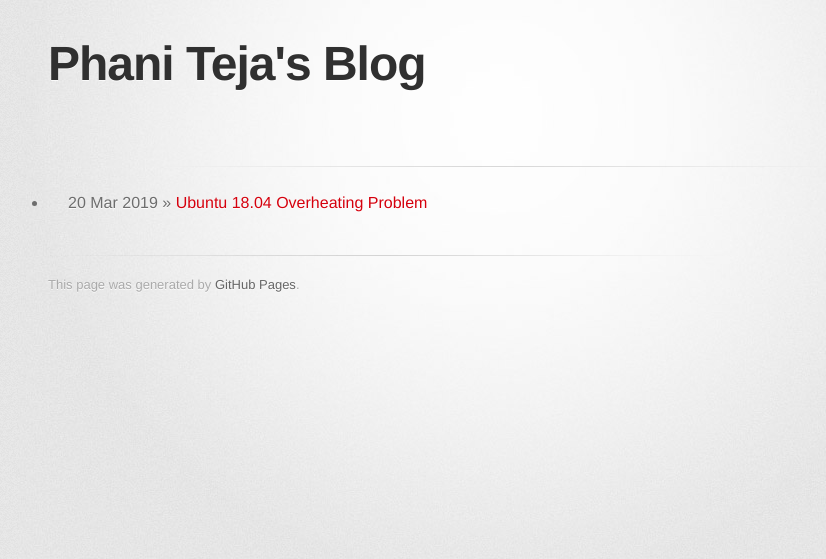
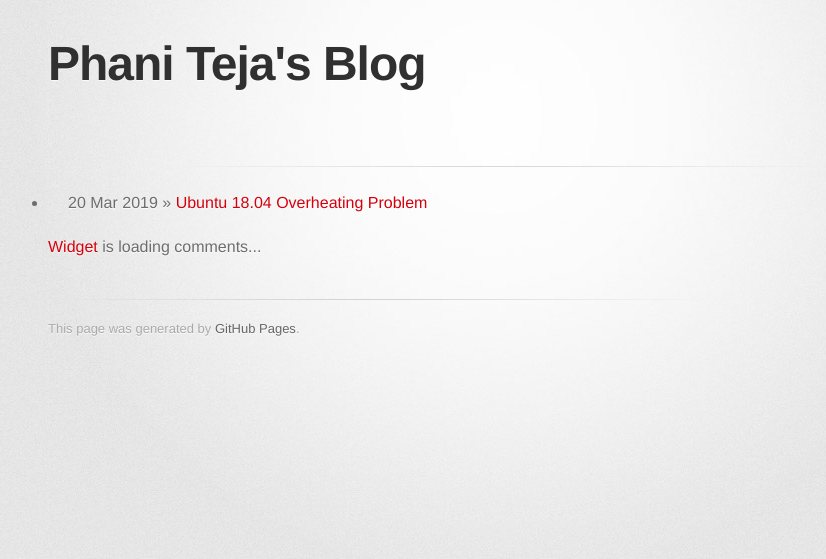
Before and after one commit to sphanit/sphanit.github.io, a Jekyll site: the page built from blog/index.html, in a window 1280 px wide. Shown: the top 559 px of the page, without its empty margins (142-968 px from the left). Built offline with Jekyll 4.4.1, drawn with Linux system fonts in a browser that asks for light colours; some web fonts are replaced; a style sheet for code colours, icons or effects is not loaded; the repository's description, which GitHub fills in, is left out.

Commit message:
Update index.html

```diff
--- a/blog/index.html
+++ b/blog/index.html
@@ -9,3 +9,8 @@
 	  {% endfor %}
 
 	</ul>
+<!-- begin wwww.htmlcommentbox.com -->
+ <div id="HCB_comment_box"><a href="http://www.htmlcommentbox.com">Widget</a> is loading comments...</div>
+ <link rel="stylesheet" type="text/css" href="https://www.htmlcommentbox.com/static/skins/bootstrap/twitter-bootstrap.css?v=0" />
+ <script type="text/javascript" id="hcb"> /*<!--*/ if(!window.hcb_user){hcb_user={};} (function(){var s=document.createElement("script"), l=hcb_user.PAGE || (""+window.location).replace(/'/g,"%27"), h="https://www.htmlcommentbox.com";s.setAttribute("type","text/javascript");s.setAttribute("src", h+"/jread?page="+encodeURIComponent(l).replace("+","%2B")+"&opts=16862&num=10&ts=1553210471424");if (typeof s!="undefined") document.getElementsByTagName("head")[0].appendChild(s);})(); /*-->*/ </script>
+<!-- end www.htmlcommentbox.com -->
```
